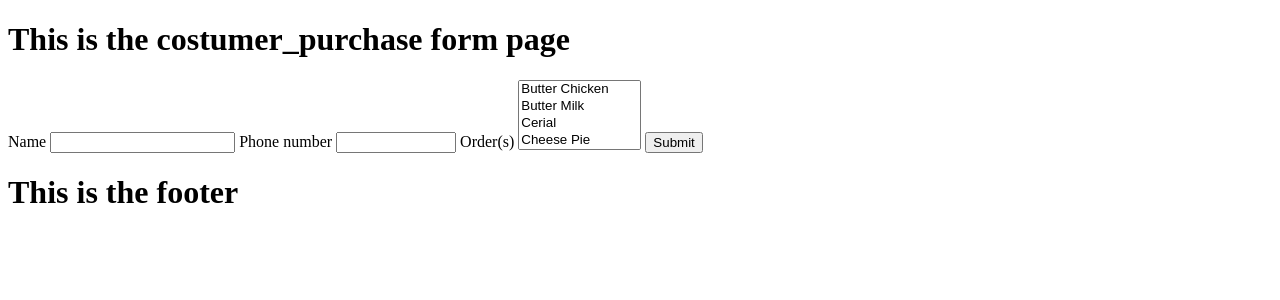
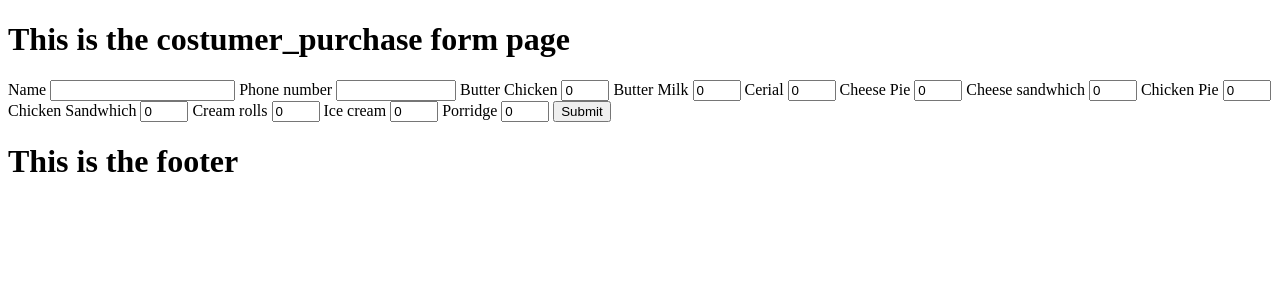
Before and after one commit to Rudra-121206/12DTP, a Flask app: page /customer_purchase in a window 1280 px wide. Shown: the part 62-362 px from the top of the page. Run offline with Flask 3, Linux system fonts and the light colour scheme; data comes from the database, SQL or seed files in the repository; both versions use the stored data as it was after the commit.

Commit message:
Changing form idea according to mr. dunford's inital plan

```diff
--- a/Templates/costumer_purchase.html
+++ b/Templates/costumer_purchase.html
@@ -8,10 +8,9 @@
     <label for="phone">Phone number</label>
     <input type="number" name="phone" id="phone" min="1000000" max="9999999999" required>
 
-    <label for="order">Order(s)</label>
-    <select id="order" name="order" multiple>
         {% for recipes in recipes %}
-        <option  value="{{ recipes[0] }}">{{ recipes[1] }}</option>
+        <label for="{{recipes [1]}}">{{recipes [1]}}</label>
+        <input type="number" name="order" id="{{recipes [0]}}" min="0" max="4" value = "0" required>
         {% endfor %}
     </select>
     <input type="submit" value="Submit">
--- a/routes.py
+++ b/routes.py
@@ -17,6 +17,7 @@ def insert_database(*args):
         cur.execute(args[0], argument_tuple)
     conn.commit()
     conn.close()
+
 
 
 # Call function and arguments should be in this order:
@@ -50,40 +51,51 @@ def menu():
     return render_template("menu.html", title="menu", menu=menu)
 
 
-# displays admin informmation
+# display admin informmation
 @app.route("/admin")
 def admin():
     inventory = select_database('SELECT * FROM Inventory ORDER BY \
 item_name ASC;', 1)
     return render_template("admin.html", title="admin", inventory=inventory)
 
-
+#display our story's page
 @app.route("/our story")
 def our_story():
     return render_template("our_story.html", title="our_story")
 
-
+#display form page
 @app.route("/customer_purchase", methods=['GET'])
 def customer_purchase():
     recipes = select_database('SELECT * FROM Recipe ORDER BY \
 recipe_name ASC;', 1)
     return render_template("costumer_purchase.html", recipes=recipes)
 
-
-@app.route("/customer_purchase", methods=['POST'])
+#get information from form
+@app.route("/customer_purchase", methods=['GET','POST'])
 def submit():
     name = request.form['name']
     phone = request.form['phone']
-    order = request.form.getlist('order')
+    qty = request.form.getlist('order')
+    qty = [int(y) for y in qty]
     insert_database('INSERT INTO Orders(order_name, phone_no) \
 VALUES (?,?)', name, phone)
     token = select_database('SELECT order_id FROM Orders ORDER BY \
 order_id DESC LIMIT 1', 2)
-    for i in order:
-        insert_database('INSERT INTO Recipe_Order(recipe_id, order_id) \
-VALUES (?,?)', i, token[0])
+    order = select_database('SELECT recipe_id FROM Recipe ORDER BY \
+recipe_name ASC;', 1)
+    print(order)
+    x = 0
+    for i in qty:
+        if i > 0:
+            insert_database('INSERT INTO Recipe_Order(recipe_id, order_id, qty.) \
+VALUES (?,?)', order[x], token[0], i)
+        else:
+            pass
+        x=x+1
 
     return redirect(url_for('success'))
+
+
 
 
 @app.route("/success", methods=['GET'])
@@ -95,5 +107,6 @@ order_id DESC LIMIT 1', 2)
 
 
 
+
 if __name__ == "__main__":
     app.run(debug=True)
```
Also changed, not shown: Templates/customer_purchase_a.html (added, +14 -0 lines), Inventory_management_system.db.
